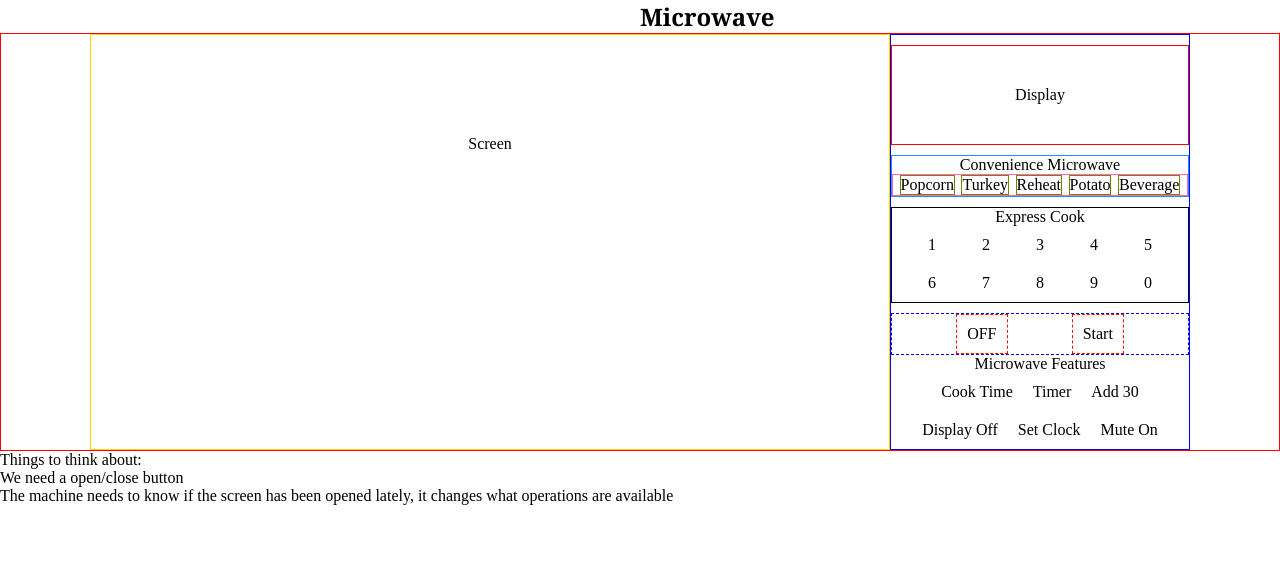
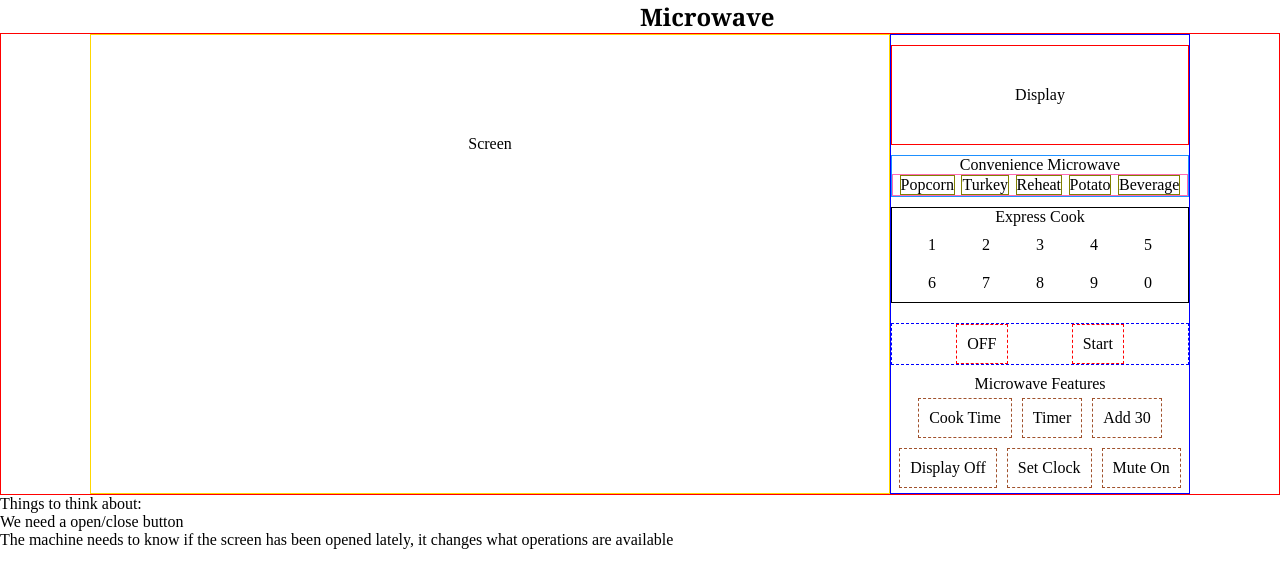
Before and after one commit to Sensationull/jsmess, a plain HTML site: page microwave/index.html in a window 1280 px wide. Drawn offline with Linux system fonts and the light colour scheme.

Commit message:
added margin for control section and comments related to each section

```diff
--- a/microwave/styles.css
+++ b/microwave/styles.css
@@ -1,3 +1,6 @@
+/* Initial reset to adjust padding/border
+  more info: https://zellwk.com/blog/css-reset/
+*/
 html {
   box-sizing: border-box;
 }
@@ -28,6 +31,7 @@ hr {
   padding: 0;
 }
 
+/* Slap a big ol microwave up top */
 .title {
   font-family: Cambria, Cochin, Georgia, Times, 'Times New Roman', serif;
   margin-left: 50%;
@@ -39,14 +43,14 @@ hr {
   border: 1px solid red;
   justify-content: center;
 }
-
+/* The microwave screen */
 .screen {
   width: 800px;
   padding-top: 100px;
   text-align:center;
   border: 1px solid gold;
 }
-
+/* This is where all the controls live */
 .timer-container {
   display: flex;
   flex-wrap: wrap;
@@ -55,7 +59,7 @@ hr {
   width:300px;
   border: 1px solid blue;
 }
-
+/* Where you would see the time displayed */
 .display {
   padding-top:40px;
   height: 100px;
@@ -63,7 +67,7 @@ hr {
   margin: 10px 0px 10px;
   text-align: center;
 }
-
+/* right underneath the display, where you have preset times/temps */
 .microwave-presets {
   border: 1px solid dodgerblue;
   margin-bottom:10px;
@@ -80,7 +84,7 @@ hr {
 .preset {
   border: 1px solid olive;
 }
-
+/* Manually enter times here and other presets */
 .express-cook {
   margin-bottom: 10px;
   border: 1px solid black;
@@ -97,10 +101,12 @@ hr {
   padding: 10px;
 }
 
+/* Start/Stop/Off buttons */
 .controls {
   display:flex;
   justify-content: space-evenly;
-  border: 1px dashed blue
+  border: 1px dashed blue;
+  margin:10px 0px 10px;
 }
 
 .off {
@@ -118,6 +124,7 @@ hr {
   background-color: goldenrod;
 }
 
+/* addtional features: add30 seconds, etc */
 .microwave-features-title {
   text-align: center;
 }
@@ -130,4 +137,6 @@ hr {
 
 .features {
   padding:10px;
+  border: 1px dashed sienna;
+  margin: 5px;
 }
```
